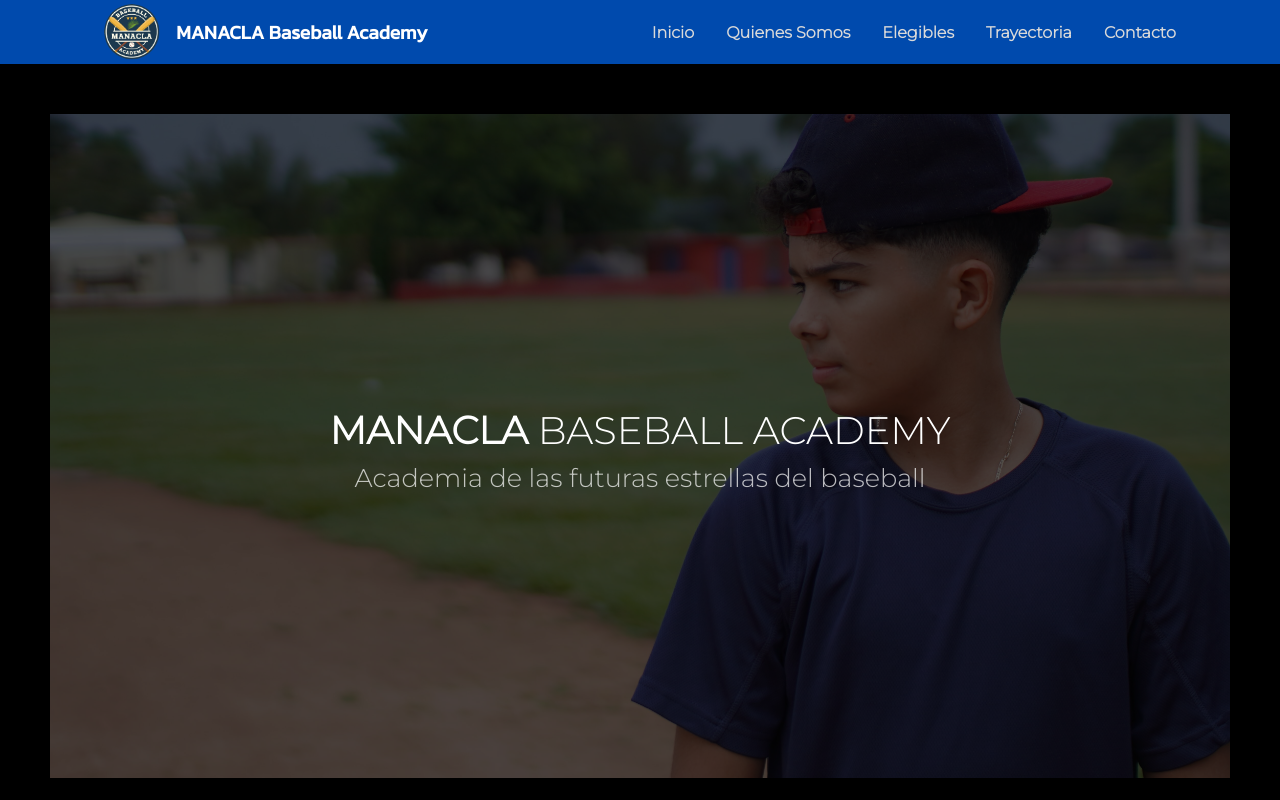
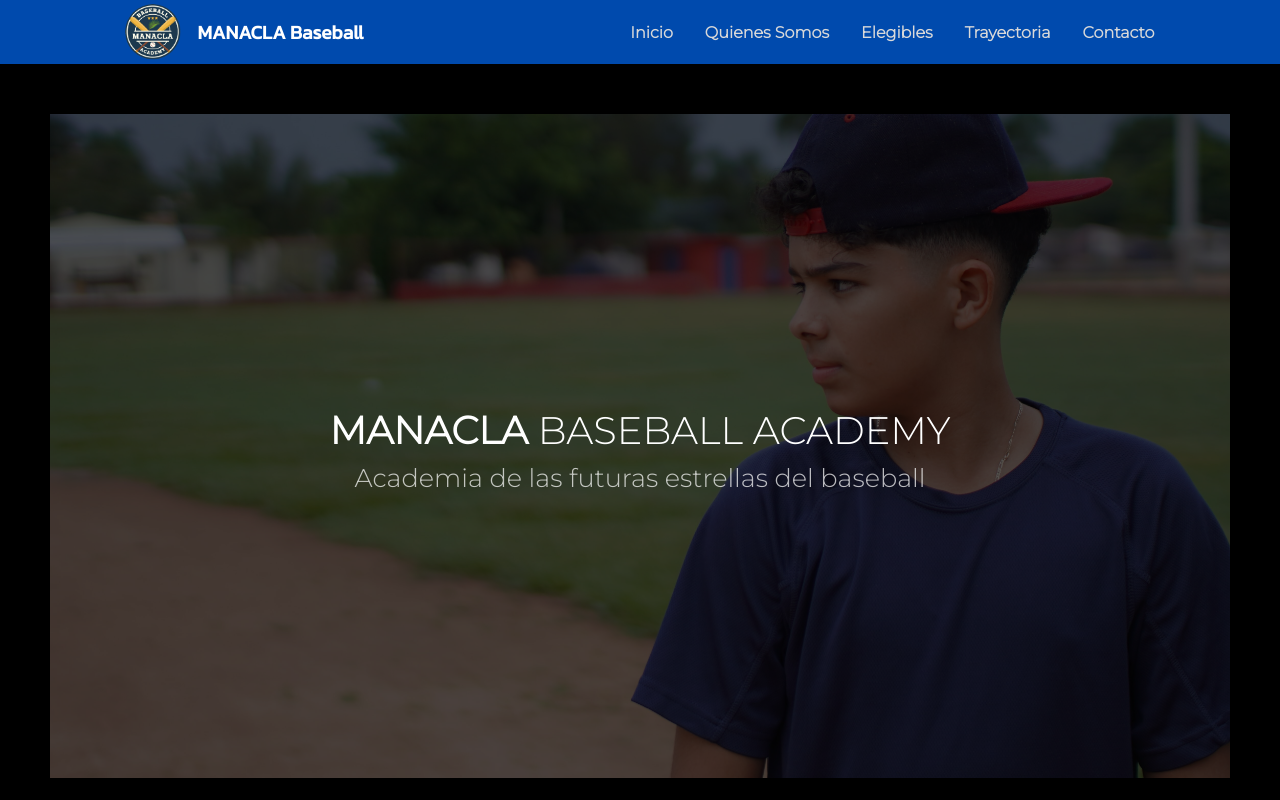
Before and after one commit to emxanuel/manacla-baseball-academy, a React (Vite) app: page / in a window 1280 px wide. Shown: the top 800 px of the page. Built offline with nearby package versions, Linux system fonts and the light colour scheme.

Commit message:
main photo path added directly

```diff
--- a/src/components/Home.tsx
+++ b/src/components/Home.tsx
@@ -1,7 +1,6 @@
 import styles from '../css/home.module.css';
 import homePage1 from '../assets/images/home-page-1.jpg'
 import homePage2 from '../assets/images/home-page-2.jpg'
-import mainPhoto from '/src/assets/images/main-image.jpg'
 // eslint-disable-next-line @typescript-eslint/no-unsafe-assignment, @typescript-eslint/no-var-requires, @typescript-eslint/no-unsafe-call
 import { Slide, Fade } from 'react-awesome-reveal';
 
@@ -10,7 +9,7 @@
         <div className={styles.container}>
             <section className={styles.mainMedia}>
                 <div className={styles.mainImageContainer}>
-                    <img src={mainPhoto} alt="" />
+                    <img src='/src/assets/images/main-image.jpg' alt="" />
                 </div>
                 <div className={styles.header}>
                     <h1><span className={styles.name}>MANACLA</span> BASEBALL ACADEMY</h1>
--- a/src/components/Navbar.tsx
+++ b/src/components/Navbar.tsx
@@ -12,7 +12,7 @@
             <nav className={styles.container} id='navbar'>
                 <div className={styles.logo}>
                     <img className={styles.icon} src='/src/assets/images/logo.png' />
-                    <h1 className={styles.name}>MANACLA Baseball Academy</h1>
+                    <h1 className={styles.name}>MANACLA Baseball</h1>
                 </div>
                 <div className={styles.links}>
                     <Link to='/' onClick={scrollZero}>Inicio</Link>
```
